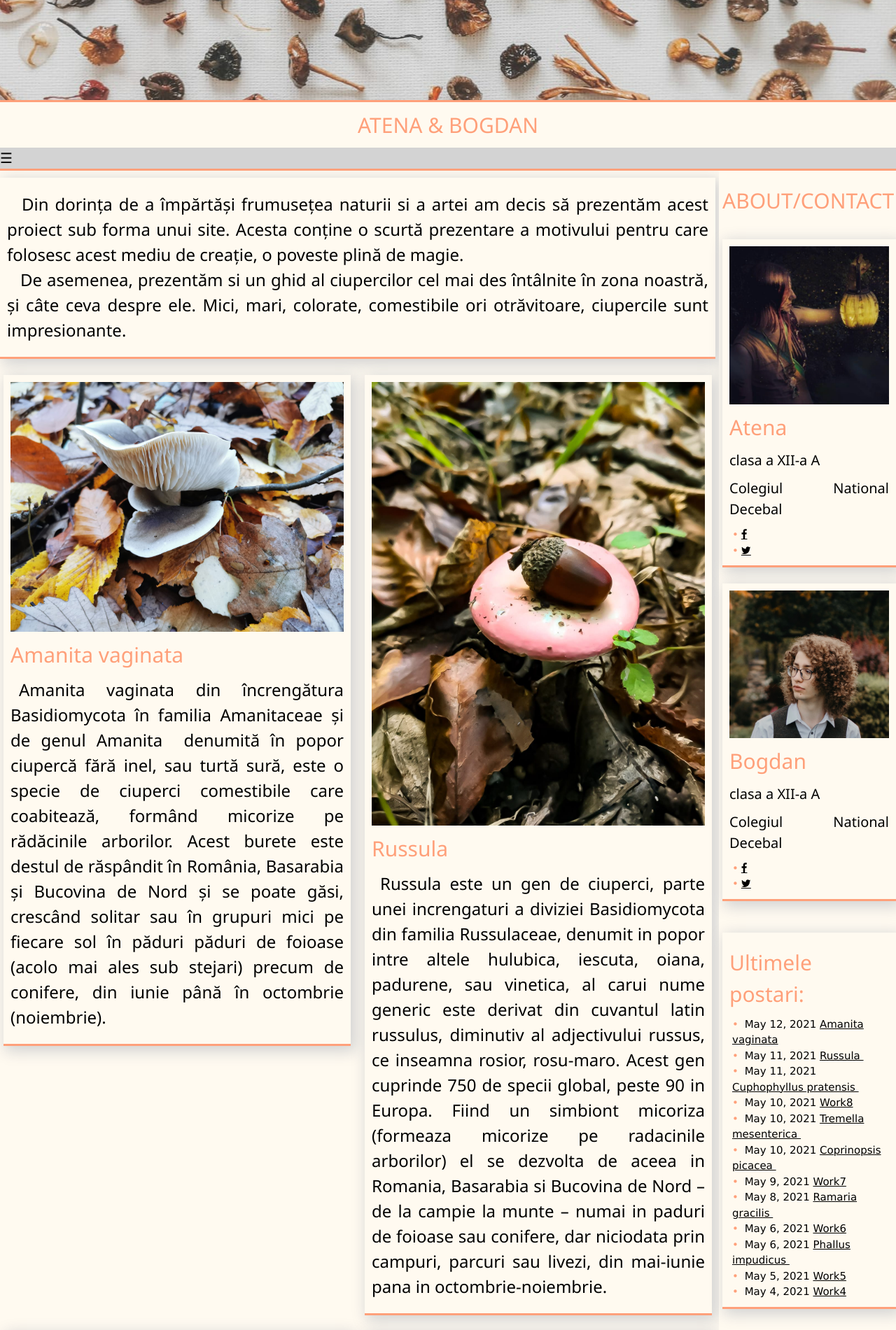
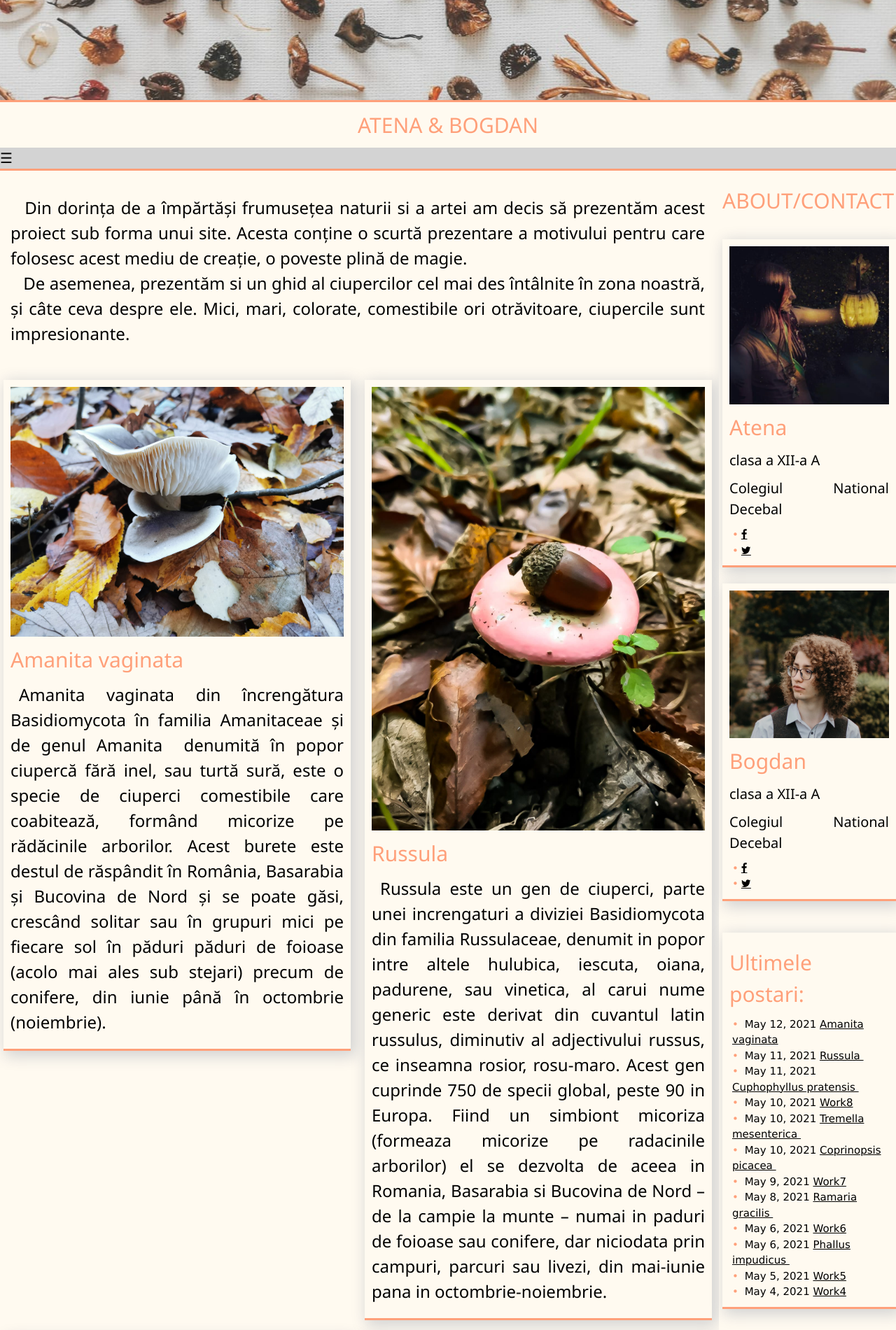
Before and after one commit to bogdan2web/atena, a Jekyll site: the page built from index.html, in a window 1280 px wide. Shown: the part 372-2273 px from the top of the page at 70% size. Built offline with Jekyll 4.4.1, drawn with Linux system fonts in a browser that asks for light colours.

Commit message:
Update main.html

```diff
--- a/_includes/main.html
+++ b/_includes/main.html
@@ -2,7 +2,7 @@
  <div class="row">
 
    <div class="main">
-   <div class="card">
+   <div class="desc">
       <h3>&ensp; Din dorința de a împărtăși frumusețea naturii si a artei am decis să prezentăm acest proiect sub forma unui site. Acesta conține o scurtă prezentare a motivului pentru care folosesc acest mediu de creație, o poveste plină de magie.<br>&ensp; De asemenea, prezentăm si un ghid al ciupercilor cel mai des întâlnite în zona noastră, și câte ceva despre ele. Mici, mari, colorate, comestibile ori otrăvitoare, ciupercile sunt impresionante. </h3>
     </div>
     <br>
```
